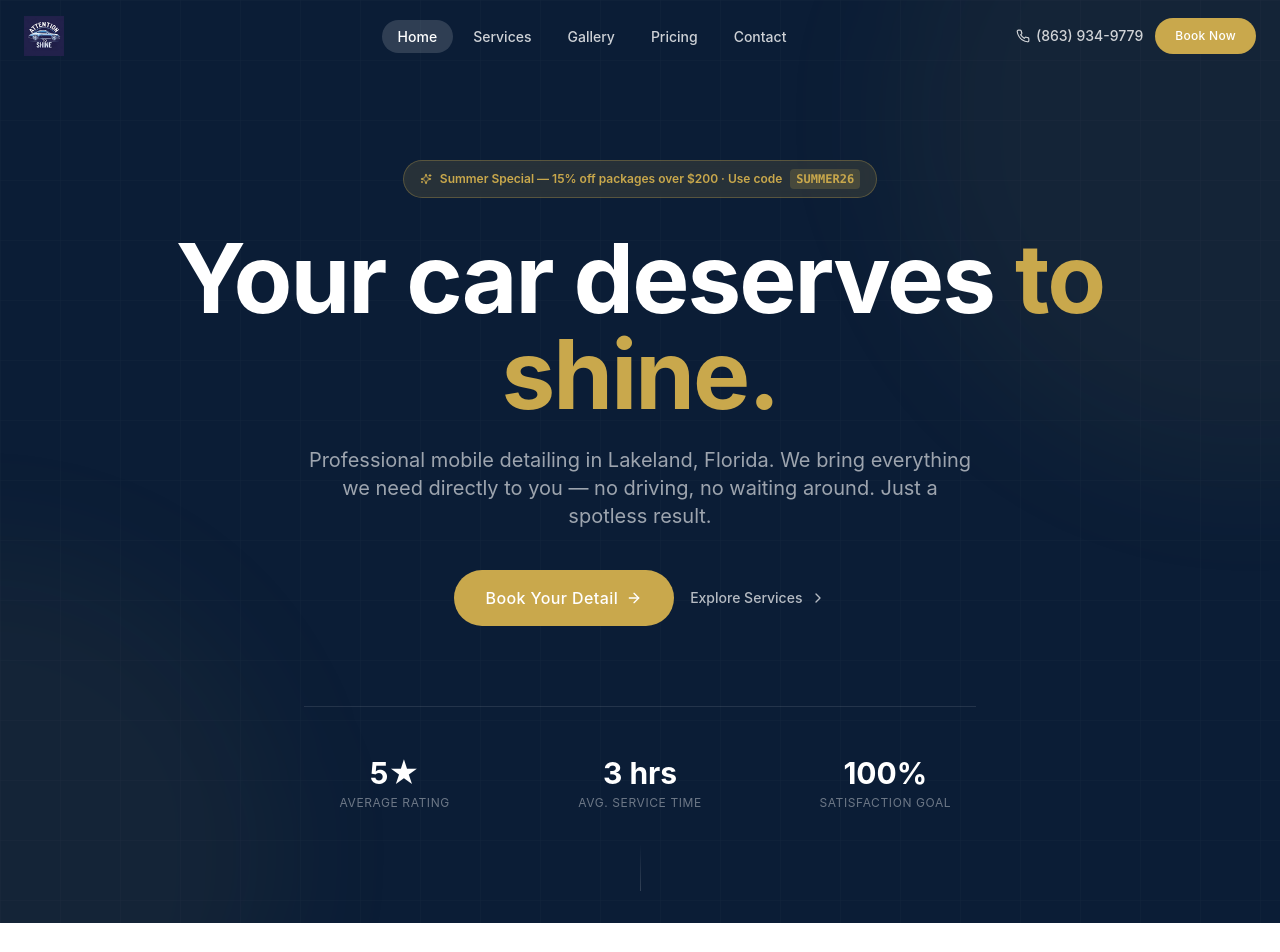
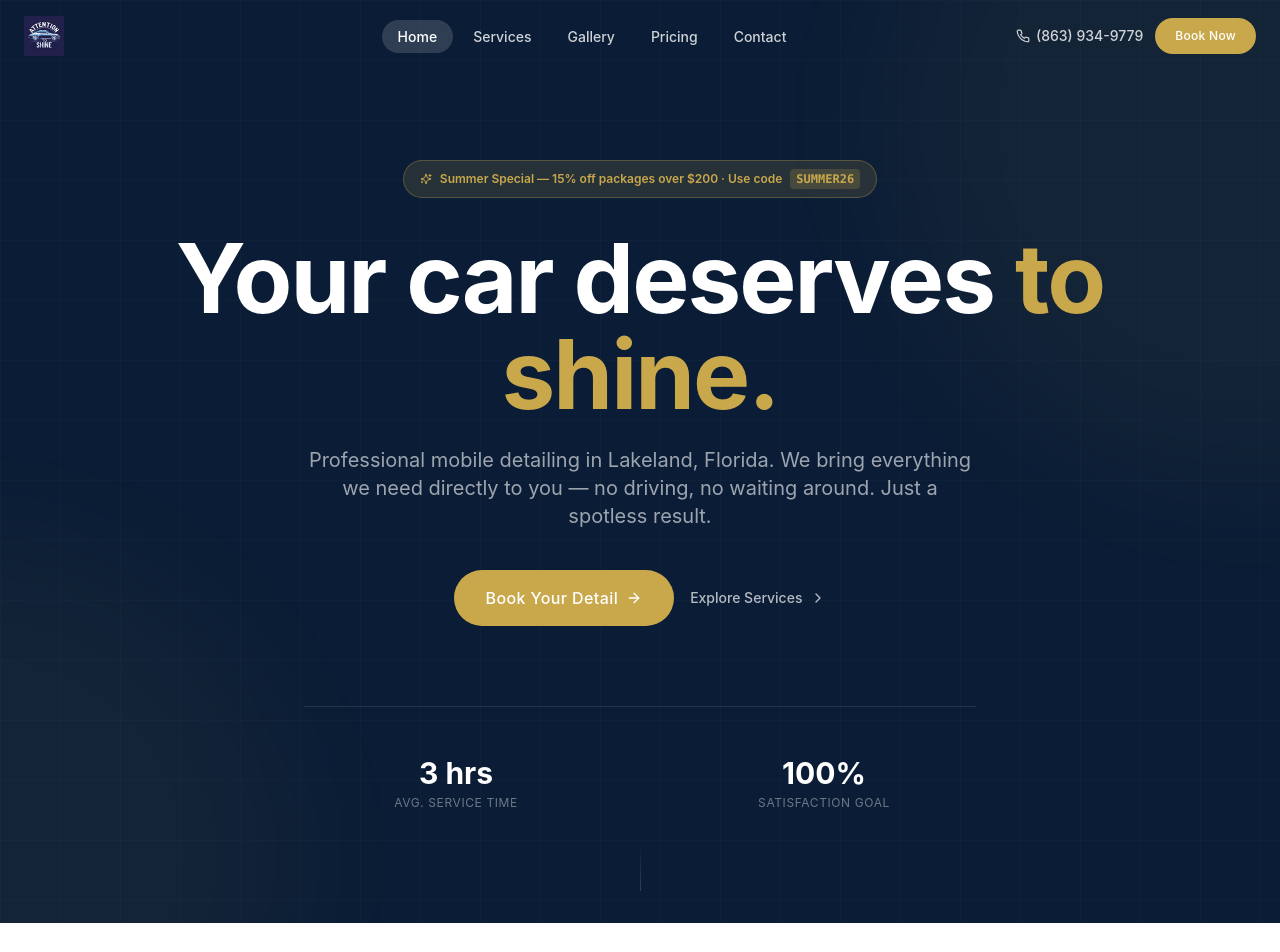
Before and after one commit to DetailFlow-AI/attention-to-shine, a Next.js app: page / in a window 1280 px wide. Shown: the top 952 px of the page. Built offline with nearby package versions, Linux system fonts and the light colour scheme.

Commit message:
Remove five-star rating from homepage
https://claude.ai/code/session_013wvUncwSVn7W4Ht64g4HHj

```diff
--- a/app/page.tsx
+++ b/app/page.tsx
@@ -3,7 +3,6 @@
 import Link from "next/link";
 import {
   ArrowRight,
-  Star,
   Shield,
   Sparkles,
   Clock,
@@ -130,9 +129,8 @@ export default function HomePage() {
           </div>
 
           {/* Stats row — no vehicle count */}
-          <div className="mt-20 grid grid-cols-3 gap-8 md:gap-16 w-full max-w-2xl border-t border-white/10 pt-12">
+          <div className="mt-20 grid grid-cols-2 gap-8 md:gap-16 w-full max-w-2xl border-t border-white/10 pt-12">
             {[
-              { value: "5★", label: "Average Rating" },
               { value: "3 hrs", label: "Avg. Service Time" },
               { value: "100%", label: "Satisfaction Goal" },
             ].map((stat) => (
@@ -417,11 +415,6 @@ export default function HomePage() {
       <section className="section-pad bg-apple-gray">
         <div className="container-wide">
           <div className="max-w-3xl mx-auto text-center">
-            <div className="flex justify-center gap-1 mb-8">
-              {[...Array(5)].map((_, i) => (
-                <Star key={i} size={20} className="text-gold fill-gold" />
-              ))}
-            </div>
             <blockquote className="text-3xl md:text-4xl font-semibold text-apple-text-primary tracking-tight leading-snug mb-8">
               "Wow! It looks like new again!"
             </blockquote>
```
